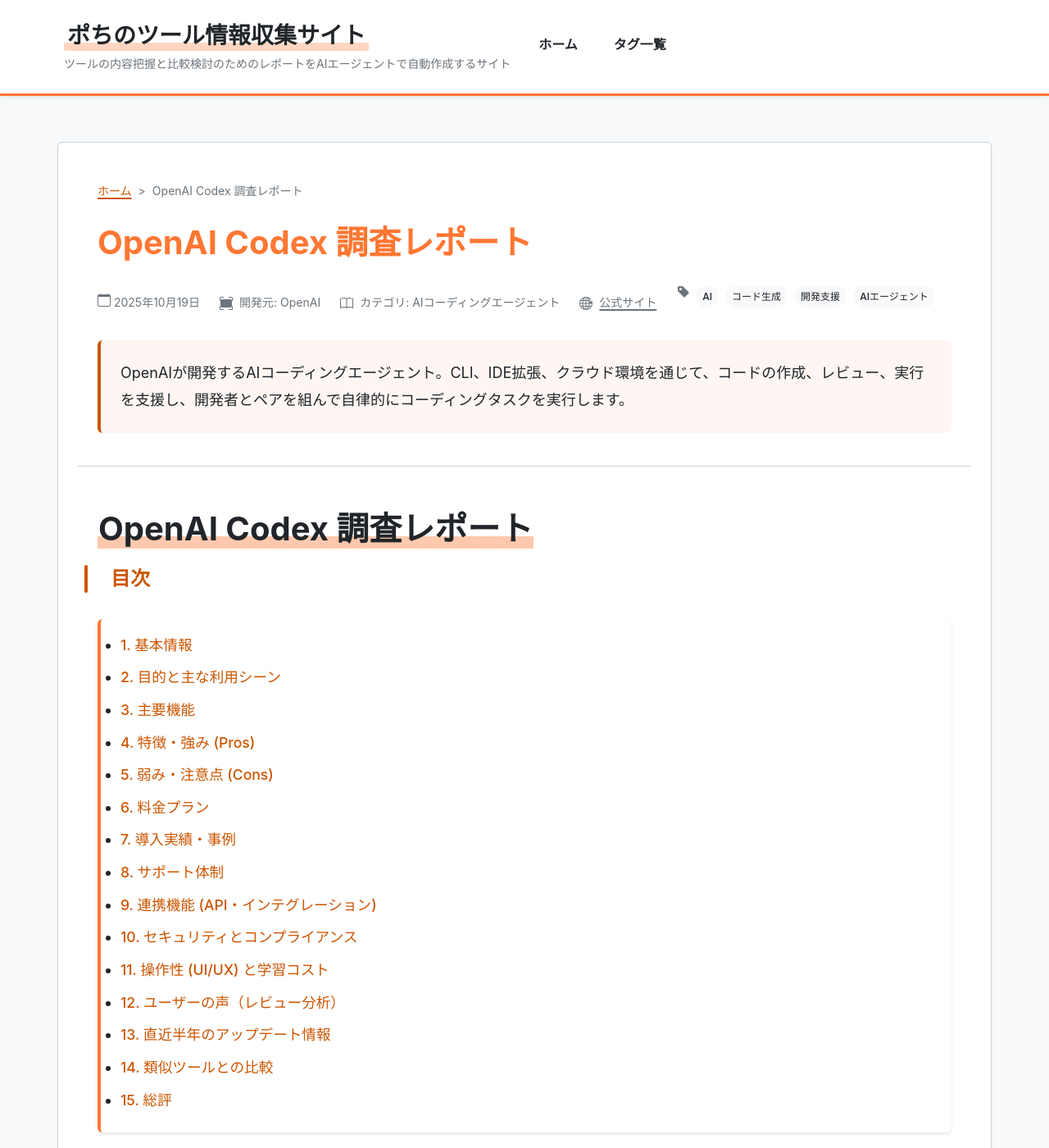
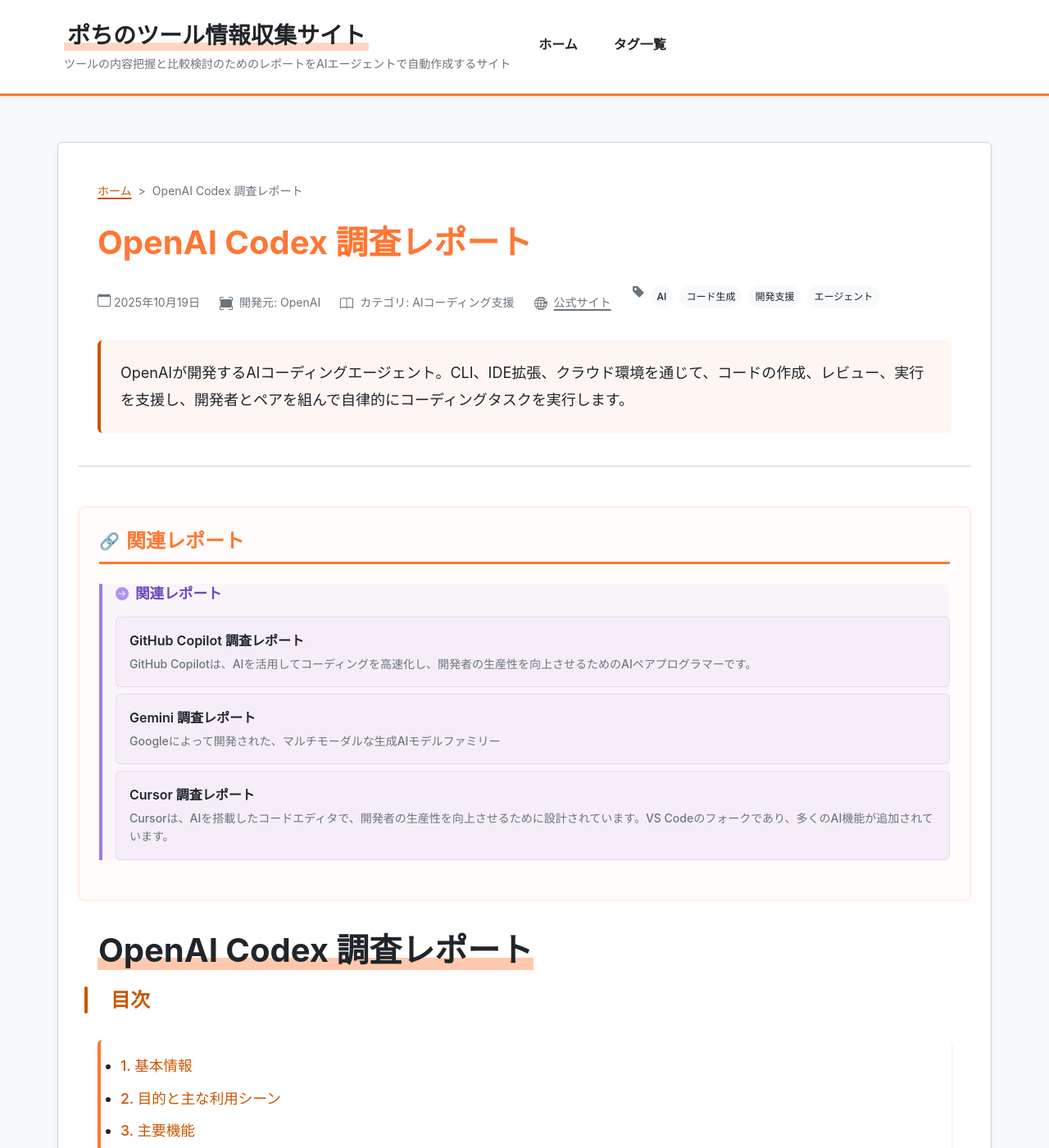
Before and after one commit to aegisfleet/tool-survey-report, a Jekyll site: the page built from _reports/openai-codex.md, in a window 1280 px wide and 1400 px high. Shown: the whole window at 82% size. Built offline with Jekyll 4.4.1, drawn with Linux system fonts in a browser that asks for light colours; some of the changed text lies outside the part shown.

Commit message:
feat: AI関連レポートのカテゴリとタグを整理
`task-organizing-category-tags.md`の指示に従い、AI関連ツールのレポートのカテゴリとタグを標準語彙に統一しました。

変更点:
- `_reports/kiro.md`: カテゴリを `AI IDE` から `AIコードエディタ` に変更。
- `_reports/cline.md`: カテゴリを `AIコーディングエージェント` から `自律型AIエージェント` に変更し、タグを標準化。`relationships` を追加。
- `_reports/openai-codex.md`: カテゴリを `AIコーディングエージェント` から `AIコーディング支援` に変更し、タグを標準化。`relationships` を追加。
- `task-organizing-category-tags.md`: 実施した作業内容を進捗状況セクションに追記。

```diff
--- a/_reports/cline.md
+++ b/_reports/cline.md
@@ -10,8 +10,14 @@ tags:
   - "AI"
   - "開発者ツール"
   - "オープンソース"
-  - "コーディングエージェント"
+  - "エージェント"
+  - "自律型"
 description: "複雑な作業のための協調型コーディングエージェント。コードベース全体を理解し、人間と協力して計画を立て、変更を実行する。"
+relationships:
+  related_tools:
+    - "Devin"
+    - "Cursor"
+    - "GitHub Copilot"
 ---
 
 # **Cline 調査レポート**
--- a/_reports/openai-codex.md
+++ b/_reports/openai-codex.md
@@ -1,7 +1,7 @@
 ---
 title: "OpenAI Codex 調査レポート"
 tool_name: "OpenAI Codex"
-category: "AIコーディングエージェント"
+category: "AIコーディング支援"
 developer: "OpenAI"
 official_site: "https://help.openai.com/en/articles/11369540-using-codex-with-your-chatgpt-plan"
 date: "2025-10-19"
@@ -10,8 +10,13 @@ tags:
   - "AI"
   - "コード生成"
   - "開発支援"
-  - "AIエージェント"
+  - "エージェント"
 description: "OpenAIが開発するAIコーディングエージェント。CLI、IDE拡張、クラウド環境を通じて、コードの作成、レビュー、実行を支援し、開発者とペアを組んで自律的にコーディングタスクを実行します。"
+relationships:
+  related_tools:
+    - "GitHub Copilot"
+    - "Gemini"
+    - "Cursor"
 ---
 
 # **OpenAI Codex 調査レポート**
```
Also changed, not shown: other parts of _reports/cline.md (+1 -1 lines), _reports/kiro.md (+1 -1 lines), task-organizing-category-tags.md (+10 -0 lines).
